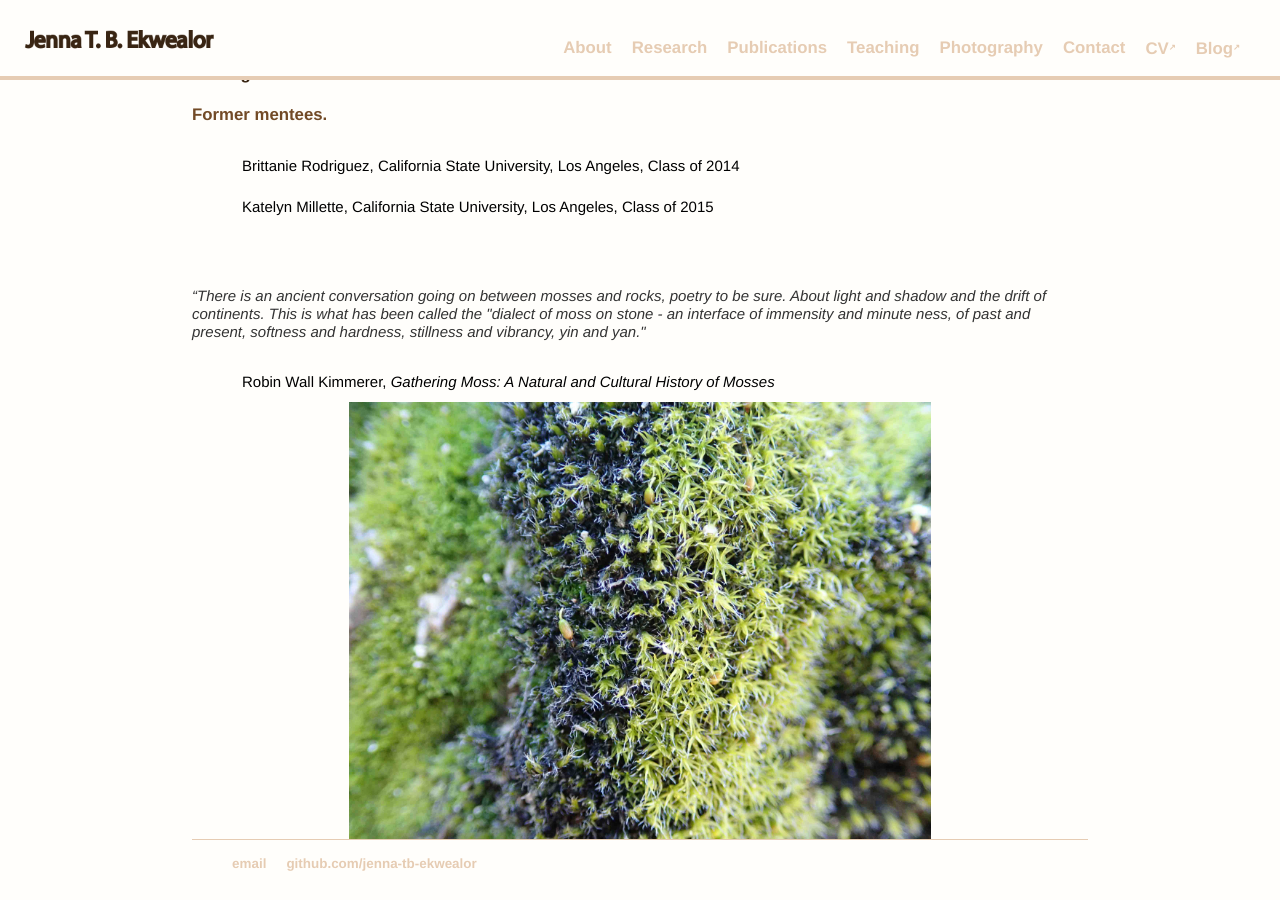
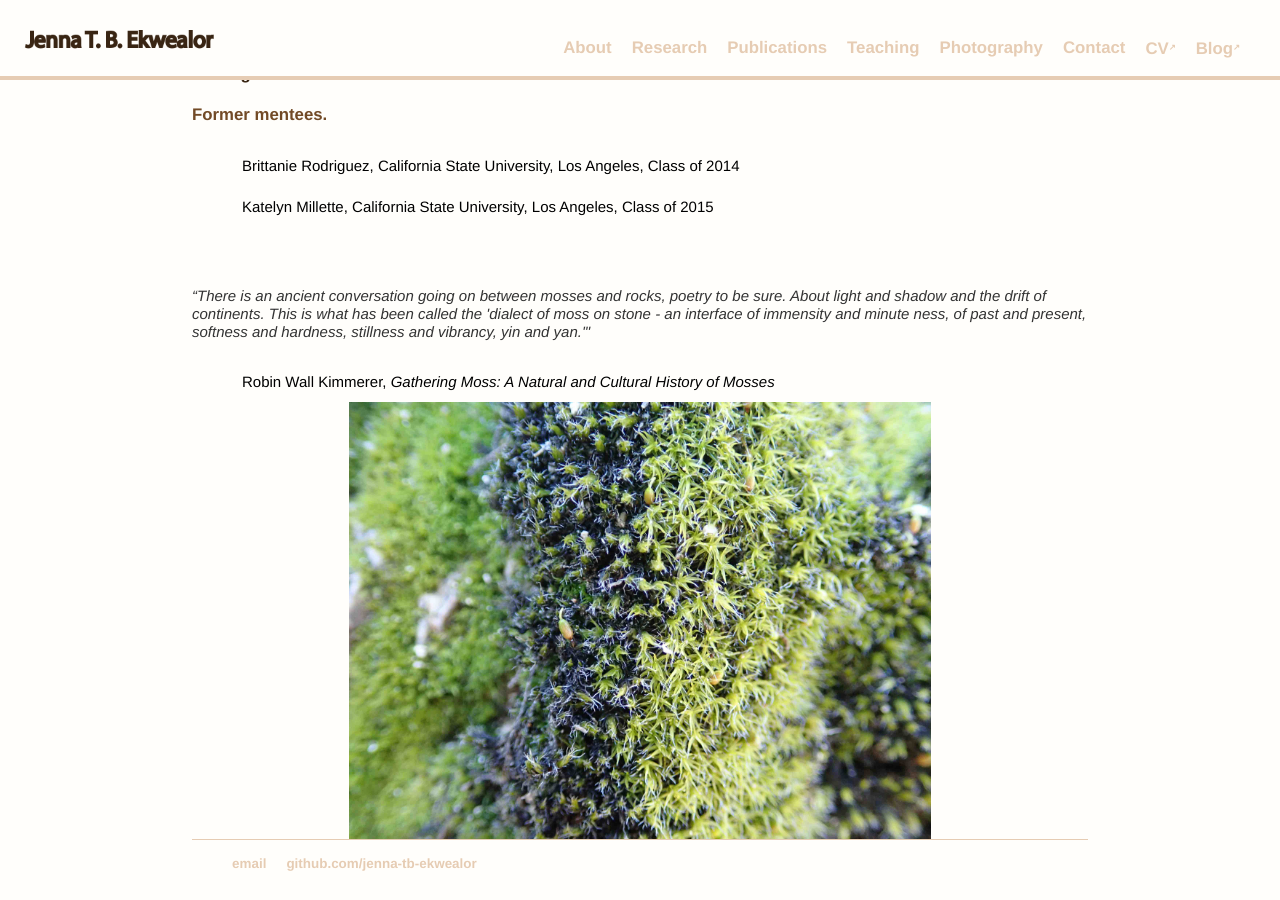
Before and after one commit to jenna-tb-ekwealor/jenna-tb-ekwealor.github.io, a Jekyll site: the page built from teaching/index.html, in a window 1280 px wide and 900 px high, scrolled down 1844 px. Built offline with Jekyll 4.4.1, drawn with Linux system fonts in a browser that asks for light colours.

Commit message:
fixing quotation marks in quote

```diff
--- a/teaching/index.html
+++ b/teaching/index.html
@@ -98,7 +98,7 @@ title: J.T.B. Ekwealor | Teaching
 </p>
 <br><br><br><br><br><br>
 
-  	<p style="font-size:15px"><i>“There is an ancient conversation going on between mosses and rocks, poetry to be sure. About light and shadow and the drift of continents. This is what has been called the "dialect of moss on stone - an interface of immensity and minute ness, of past and present, softness and hardness, stillness and vibrancy, yin and yan."
+  	<p style="font-size:15px"><i>“There is an ancient conversation going on between mosses and rocks, poetry to be sure. About light and shadow and the drift of continents. This is what has been called the 'dialect of moss on stone - an interface of immensity and minute ness, of past and present, softness and hardness, stillness and vibrancy, yin and yan.'"
 
 		</i><UL class="dashed"  style="font-size:15px"><LI>Robin Wall Kimmerer, <i>Gathering Moss: A Natural and Cultural History of Mosses</i></li></UL></p>
 	</p>
```
